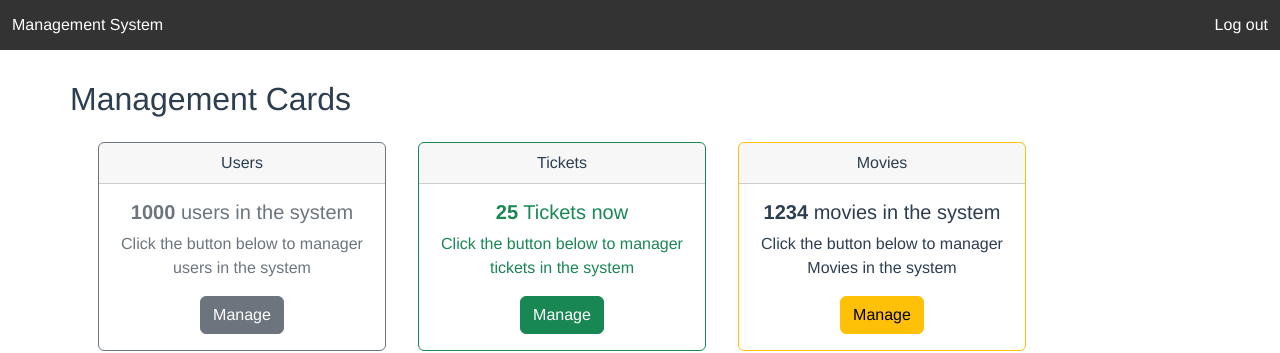
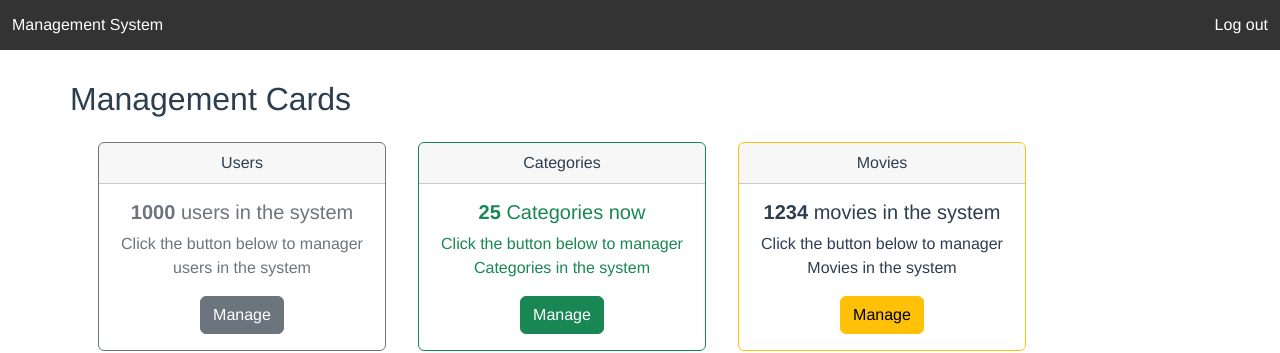
Before and after one commit to zhoujs14/COMP7980Group-FrontEnd, a Vue app: page /admin in a window 1280 px wide. Shown: the top 353 px of the page. Built offline with nearby package versions, Linux system fonts and the light colour scheme; no server answers; what vue3-apexcharts would draw is missing.

Commit message:
fix: wrong replacement

```diff
--- a/src/views/admin/Home.vue
+++ b/src/views/admin/Home.vue
@@ -17,10 +17,10 @@
           </div>
         </div>
         <div class="card border-success mb-3" style="max-width: 18rem;">
-          <div class="card-header w-100">Tickets</div>
+          <div class="card-header w-100">Categories</div>
           <div class="card-body text-success">
-            <h5 class="card-title"><strong>25</strong> Tickets now</h5>
-            <p class="card-text">Click the button below to manager tickets in the system</p>
+            <h5 class="card-title"><strong>25</strong> Categories now</h5>
+            <p class="card-text">Click the button below to manager Categories in the system</p>
             <button class="btn btn-success">Manage</button>
           </div>
         </div>
```
